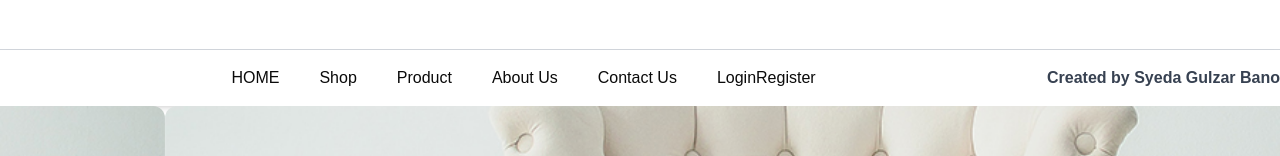
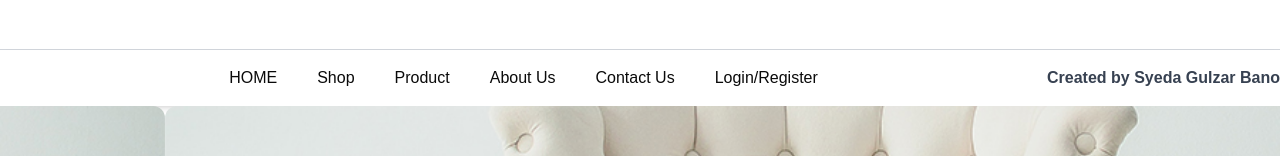
Before and after one commit to Syedabanog-1/Hackhathon-Ecommerce-Website, a Next.js app: page / in a window 1280 px wide. Shown: the part 199-355 px from the top of the page. Built offline with nearby package versions, Linux system fonts and the light colour scheme.

Commit message:
commit saved

```diff
--- a/src/app/components/Navbar.tsx
+++ b/src/app/components/Navbar.tsx
@@ -31,7 +31,7 @@ const Navbar = () => {
               <span className="absolute bottom-0 left-0 w-0 h-1 bg-blue-600 transition-all duration-300 hover:w-full"></span>
             </Link>
             <Link className="navbar_link relative hover:text-blue-600 transition duration-300" href="/login">
-              LoginRegister
+              Login/Register
               <span className="absolute bottom-0 left-0 w-0 h-1 bg-blue-600 transition-all duration-300 hover:w-full"></span>
             </Link>
           </div>
```
